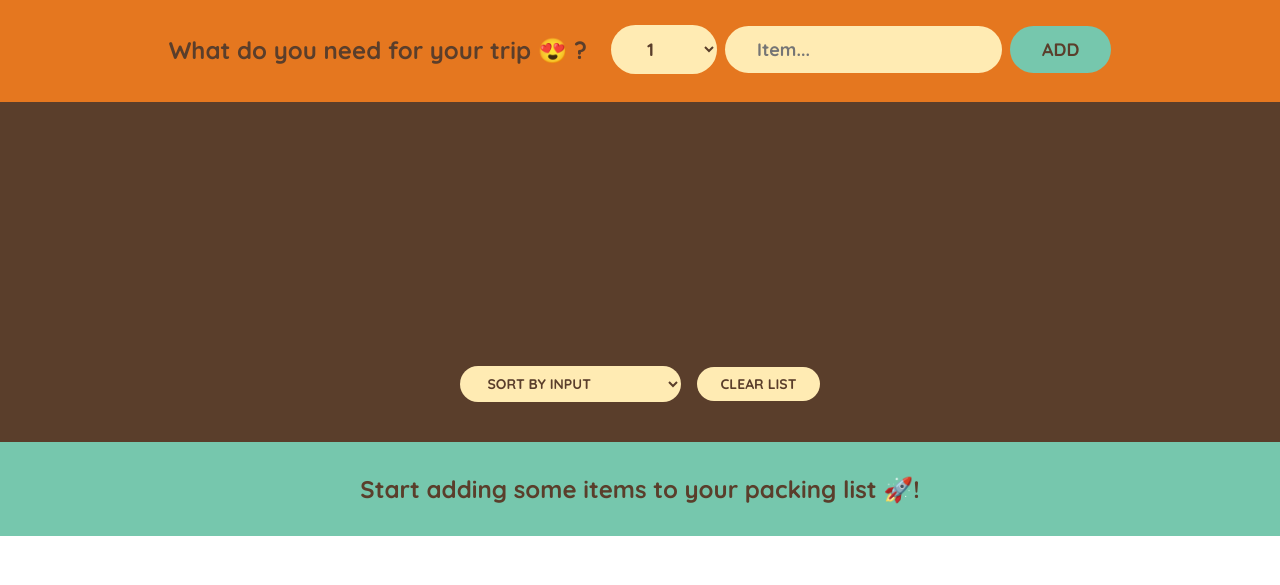
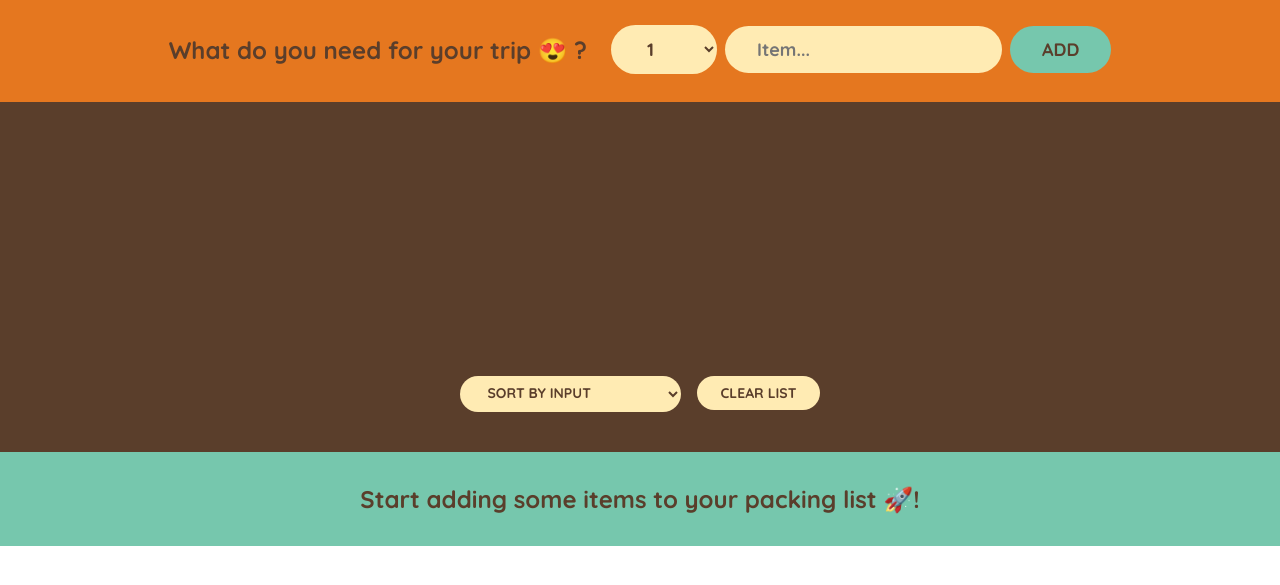
Before and after one commit to zhiyizhu805/Travel-List-React, a React app: page / in a window 1280 px wide. Shown: the part 193-778 px from the top of the page. Built offline with nearby package versions, Linux system fonts and the light colour scheme.

Commit message:
List component height adjust

```diff
--- a/src/index.css
+++ b/src/index.css
@@ -82,7 +82,7 @@ input {
   background-color: #5a3e2b;
   color: #ffebb3;
   padding: 4rem 0;
-  min-height: 340px;
+  /* min-height: 340px; */
 
   display: flex;
   justify-content: space-between;
@@ -104,7 +104,7 @@ input {
   list-style: none;
   width: 80%;
   overflow: scroll;
-
+  min-height: 200px;
   display: grid;
   grid-template-columns: repeat(auto-fit, minmax(250px, 1fr));
   gap: 1.2rem;
```
Also changed, not shown: 1 other file.
